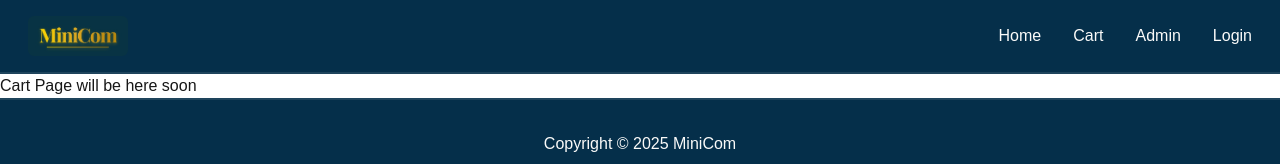
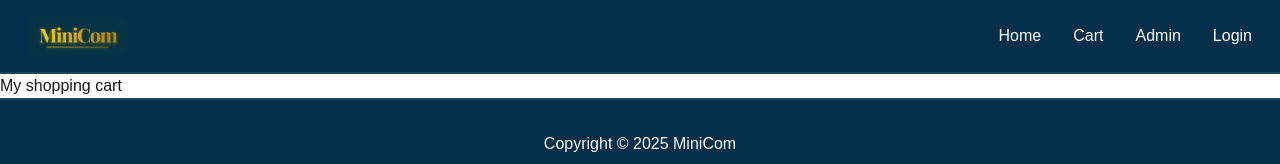
Before and after one commit to annasvst/ecom-app, a Next.js app: page /cart in a window 1280 px wide. Shown: the top 164 px of the page. Built offline with nearby package versions, Linux system fonts and the light colour scheme.

Commit message:
Refactor cart and product components; update CartProvider context, modify product image handling, and enhance Header imports for better structure.

```diff
--- a/src/app/cart/page.tsx
+++ b/src/app/cart/page.tsx
@@ -1,7 +1,11 @@
+
+
+
 export default function Cart() {
     return (
       <div>
-        <h1>Cart Page will be here soon</h1>
+        <h1>My shopping cart</h1>
+
       </div>
     );
   }
--- a/src/app/page.tsx
+++ b/src/app/page.tsx
@@ -4,7 +4,7 @@ import Link from "next/link";
 
 interface Product {
   id: number;
-  images: string[];
+  thumbnail: string;
   title: string;
   price: number;
 }
@@ -27,7 +27,7 @@ export default async function Home() {
                 className="rounded-lg border-2 border-white flex flex-col h-full"
               >
                 <Image
-                  src={product.images[0]}
+                  src={product.thumbnail}
                   alt={product.title}
                   width={300}
                   height={300}
--- a/src/app/products/[productId]/page.tsx
+++ b/src/app/products/[productId]/page.tsx
@@ -1,4 +1,5 @@
 import React from "react";
+import CartContext from "@/context/CartContext";
 
 interface ProductPageProps {
   params: {
@@ -16,7 +17,6 @@ interface Product {
   shippingInformation: string;
   availabilityStatus: string;
   reviews: string[];
-  thumbnail: string;
   images: string[];
 }
 
@@ -100,6 +100,7 @@ export default async function ProductPage({ params }: ProductPageProps) {
               <strong>Warranty:</strong> {product.warrantyInformation}
             </p>
           </div>
+
           <button className="bg-blue-500 hover:bg-blue-700 text-white font-bold py-2 px-4 rounded">
             Add to Cart
           </button>
--- a/src/components/layout/Header.tsx
+++ b/src/components/layout/Header.tsx
@@ -1,7 +1,7 @@
 "use client";
 
 import NavbarLinks from "./NavbarLinks";
-import LogoLink from "../common/LogoLink";
+import LogoLink from "@/components/common/LogoLink";
 
 export default function Header() {
   return (
--- /dev/null
+++ b/src/context/CartContext.tsx
@@ -0,0 +1,114 @@
+"use client";
+
+import React, {
+  createContext,
+  useContext,
+  useState,
+  useEffect,
+  ReactNode,
+} from "react";
+
+interface CartItem {
+  id: number;
+  name: string;
+  price: number;
+  quantity: number;
+  thumbnail: string;
+  stock: number;
+}
+
+interface CartContextType {
+  cart: CartItem[];
+  addToCart: (
+    item: {
+      id: number;
+      name: string;
+      price: number;
+      thumbnail: string;
+      stock: number;
+    },
+    quantity: number
+  ) => void;
+  increaseQuantity: (id: number) => void;
+  decreaseQuantity: (id: number) => void;
+  removeFromCart: (id: number) => void;
+  getTotalItems: () => number;
+  getTotalPrice: () => number;
+}
+
+const CartContext = createContext<CartContextType | undefined>(undefined);
+
+interface CartProviderProps {
+  children: ReactNode;
+}
+
+export const CartProvider: React.FC<CartProviderProps> = ({ children }) => {
+  const [cart, setCart] = useState<CartItem[]>([]);
+
+  const addToCart = (
+    item: {
+      id: number;
+      name: string;
+      price: number;
+      thumbnail: string;
+      stock: number;
+    },
+    quantity: number
+  ) => {
+    setCart((prev) => {
+      const existing = prev.find((i) => i.id === item.id);
+      if (existing) {
+        return prev.map((i) =>
+          i.id === item.id ? { ...i, quantity: i.quantity + quantity } : i
+        );
+      }
+      return [...prev, { ...item, quantity }];
+    });
+  };
+
+  const increaseQuantity = (id: number) => {
+    setCart((prev) =>
+      prev.map((item) =>
+        item.id === id ? { ...item, quantity: item.quantity + 1 } : item
+      )
+    );
+  };
+
+  const decreaseQuantity = (id: number) => {
+    setCart((prev) =>
+      prev.map((i) =>
+        i.id === id && i.quantity > 1 ? { ...i, quantity: i.quantity - 1 } : i
+      )
+    );
+  };
+
+  const removeFromCart = (id: number) => {
+    setCart((prev) => prev.filter((i) => i.id !== id));
+  };
+
+  const getTotalItems = () => cart.reduce((sum, i) => sum + i.quantity, 0);
+
+  const getTotalPrice = () =>
+    cart.reduce((sum, i) => sum + i.price * i.quantity, 0);
+  return (
+    <CartContext.Provider
+      value={{
+        cart,
+        addToCart,
+        increaseQuantity,
+        decreaseQuantity,
+        removeFromCart,
+        getTotalItems,
+        getTotalPrice,
+      }}
+    >
+      {children}
+    </CartContext.Provider>
+  );
+};
+
+export const useCart = () => {
+  const context = useContext(CartContext);
+  if (!context) throw new Error("useCart must be used within a CartProvider");
+  return context;
+};
```
Also changed, not shown: src/app/layout.tsx (+5 -2 lines), tsconfig.json (line endings or trailing spaces).
